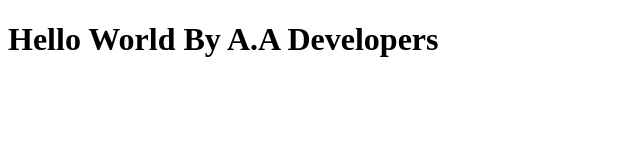
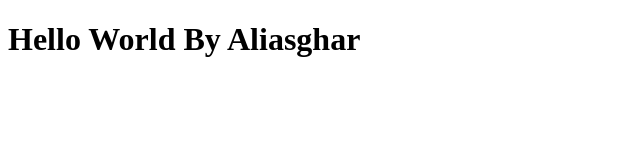
Before and after one commit to aliasghar300/Bootcamp-2020, a plain HTML site: page index.html in a window 1280 px wide. Shown: the whole page, without its empty margins (0-640 px from the left). Drawn offline with Linux system fonts and the light colour scheme.

Commit message:
Update index.html

```diff
--- a/index.html
+++ b/index.html
@@ -6,6 +6,6 @@
     <title>Bootcamp 2020</title>
 </head>
 <body>
-    <h1> Hello World By A.A Developers </h1>
+    <h1> Hello World By Aliasghar </h1>
 </body>
 </html>
```
